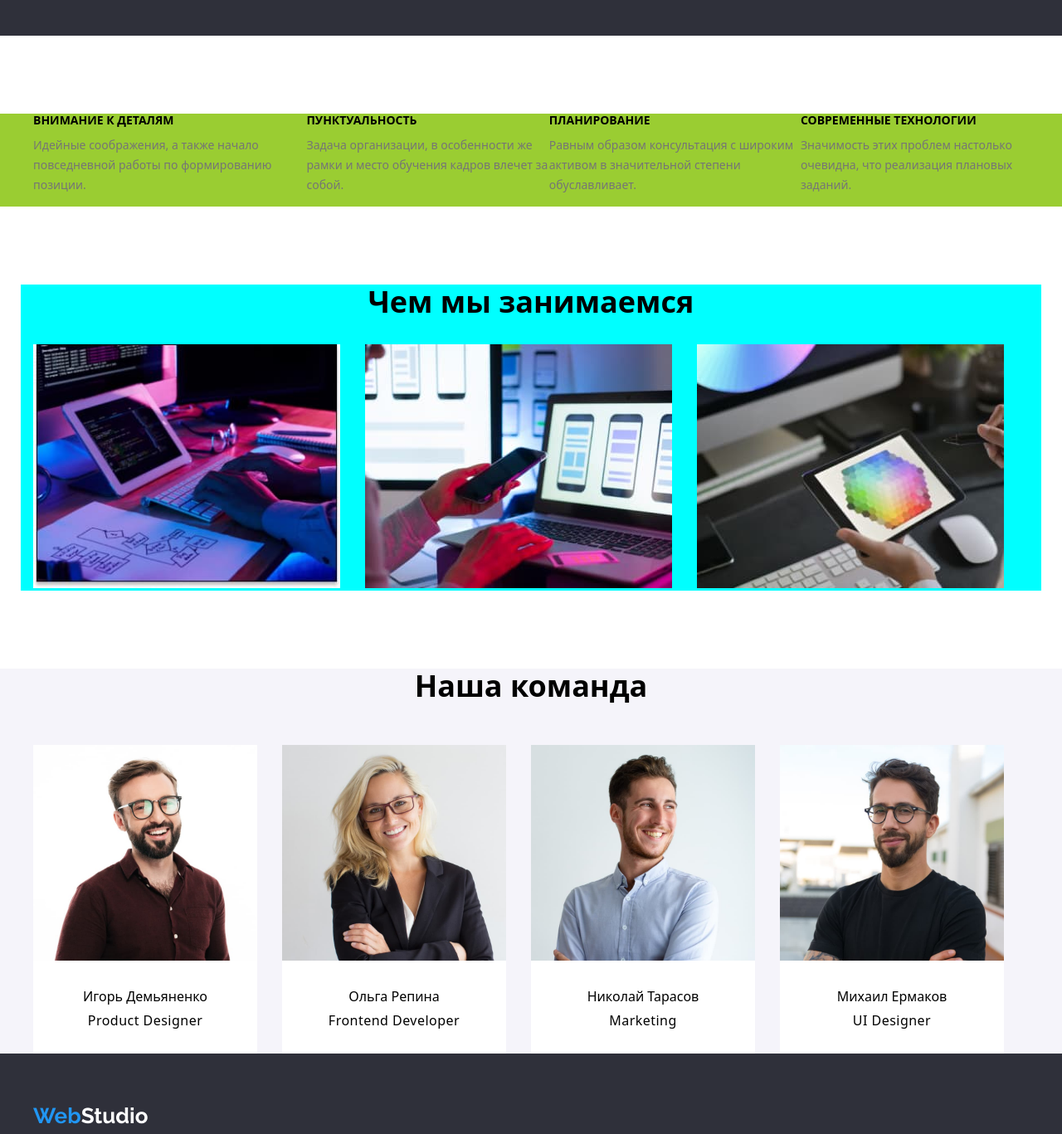
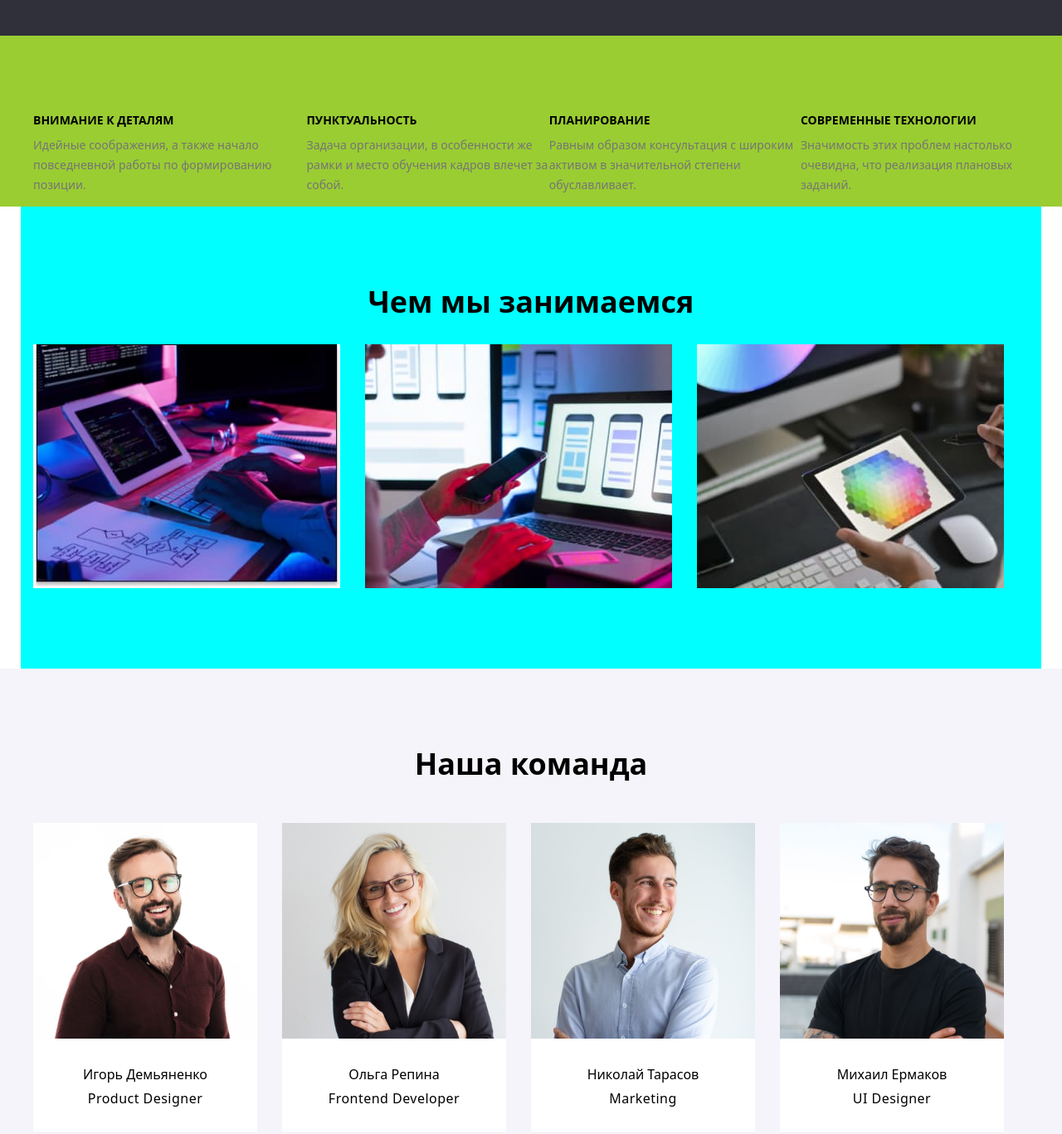
Before and after one commit to MaksiIv/goit-markup-hw-03, a plain HTML site: page index.html in a window 1280 px wide. Shown: the part 640-2007 px from the top of the page at 83% size. Drawn offline with nearby package versions, Linux system fonts and the light colour scheme.

Commit message:
Меняет падинги и маржины секций

```diff
--- a/css/style.css
+++ b/css/style.css
@@ -133,7 +133,7 @@ a {
   background-color: #2f303a;
   height: 600px;
   text-align: center;
-  margin-bottom: 94px;
+
 }
 .hero-section-header {
   margin-top: 0;
@@ -187,7 +187,8 @@ a {
 
 /* Преимущества компании */
 .company-advantages {
-  margin-bottom: 94px;
+ padding-top: 94px;
+
 }
 
 .advantages {
@@ -211,7 +212,8 @@ a {
 }
 
 .work {
-  margin-bottom: 94px;
+  padding-bottom: 94px;
+  padding-top: 94px;
   background-color: aqua;
 }
 
@@ -233,6 +235,7 @@ a {
 .our-team-header {
   margin-top: 0;
   margin-bottom: 50px;
+  padding-top: 94px;
   font-weight: 700;
   font-size: 36px;
   line-height: 1.17;
@@ -245,6 +248,9 @@ a {
 
 .our-team-header-list {
   background-color: var(--primary-bg-color);
+}
+.team {
+  padding-bottom: 94px;
 }
 
 .our-team-name {
--- a/index.html
+++ b/index.html
@@ -138,7 +138,7 @@
       <div class="our-team">
         <section class="container">
           <h2 class="our-team-header">Наша команда</h2>
-          <ul class="list">
+          <ul class="team list">
             <li class="our-team-header-list">
               <img
                 src="./images/demyanenko1.jpg"
```
